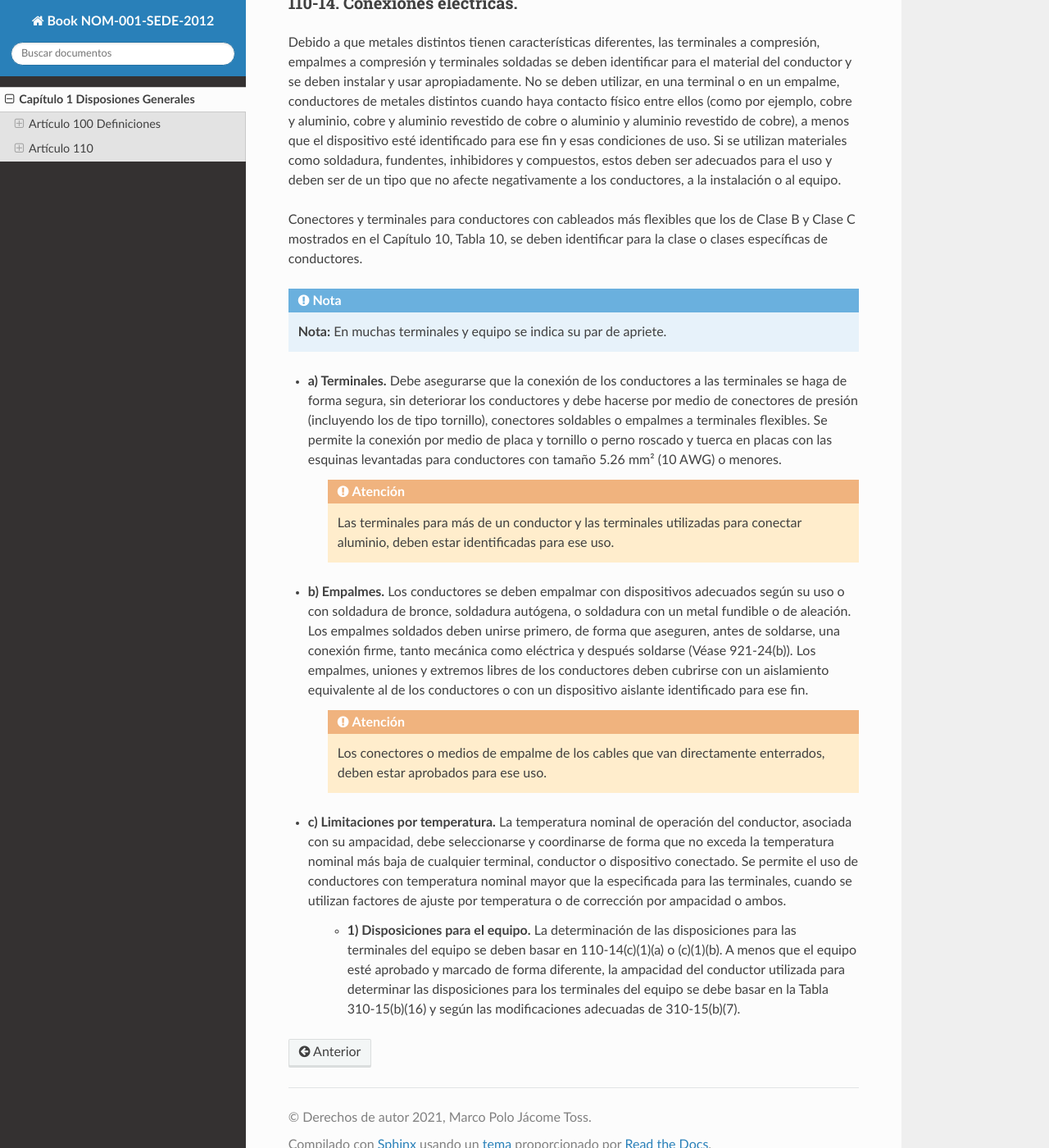
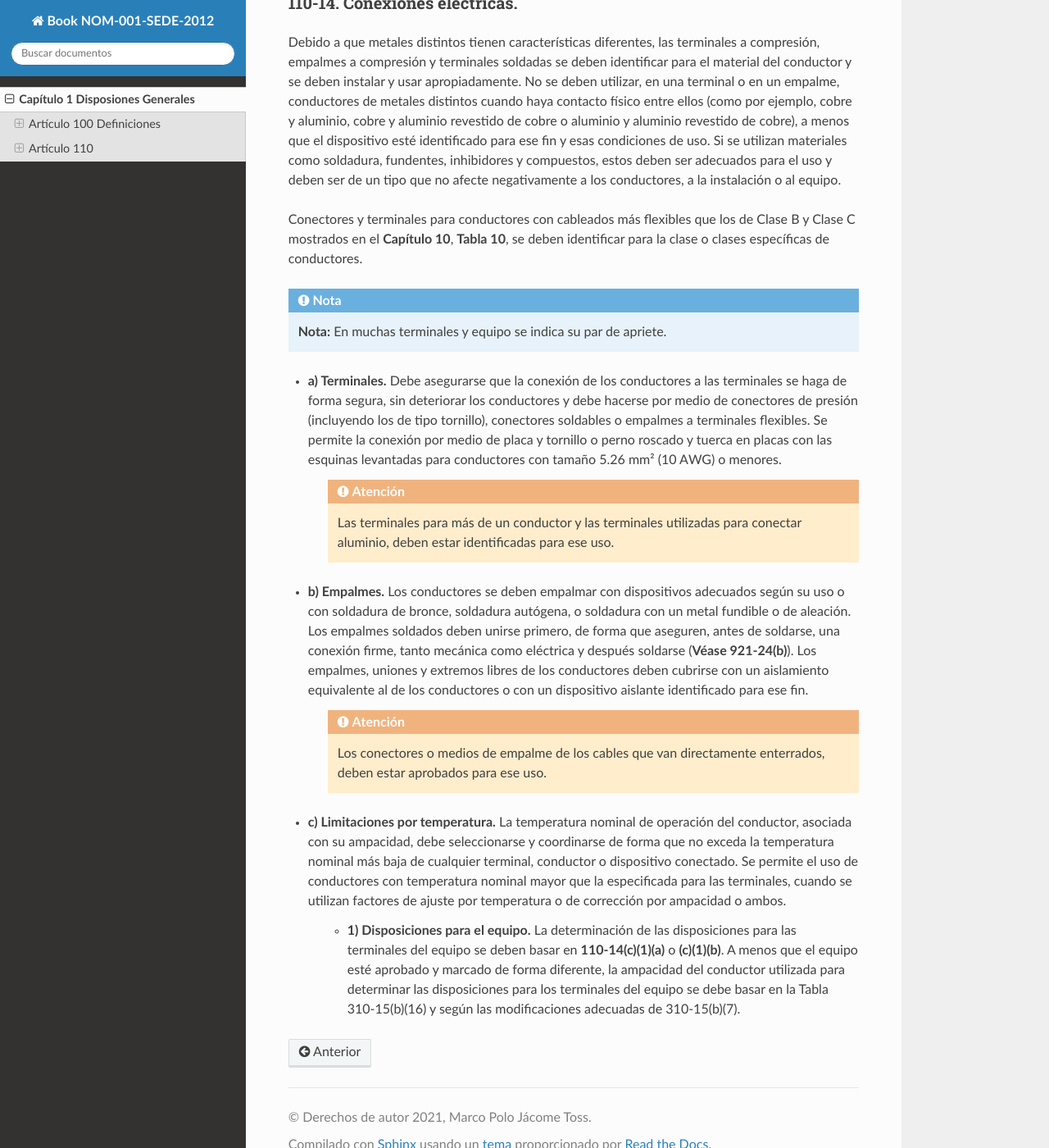
Before and after one commit to jacometoss/Book-NOM-001-SEDE-2012, a Sphinx documentation site: the page built from docs/100/index.rst, in a window 1280 px wide and 1400 px high, scrolled down 19265 px. Shown: the whole window at 82% size. Built offline with Sphinx 7.4.7 and the Read the Docs theme 2.0.0, drawn with Linux system fonts in a browser that asks for light colours.

Commit message:
Add files via upload

```diff
--- a/docs/100/index.rst
+++ b/docs/100/index.rst
@@ -425,7 +425,7 @@ Los equipos eléctricos se deben instalar de manera limpia y competente.
 ------------------------------
 Debido a que metales distintos tienen características diferentes, las terminales a compresión, empalmes a compresión y terminales soldadas se deben identificar para el material del conductor y se deben instalar y usar apropiadamente. No se deben utilizar, en una terminal o en un empalme, conductores de metales distintos cuando haya contacto físico entre ellos (como por ejemplo, cobre y aluminio, cobre y aluminio revestido de cobre o aluminio y aluminio revestido de cobre), a menos que el dispositivo esté identificado para ese fin y esas condiciones de uso. Si se utilizan materiales como soldadura, fundentes, inhibidores y compuestos, estos deben ser adecuados para el uso y deben ser de un tipo que no afecte negativamente a los conductores, a la instalación o al equipo.
 
-Conectores y terminales para conductores con cableados más flexibles que los de Clase B y Clase C mostrados en el Capítulo 10, Tabla 10, se deben identificar para la clase o clases específicas de conductores.
+Conectores y terminales para conductores con cableados más flexibles que los de Clase B y Clase C mostrados en el **Capítulo 10**, **Tabla 10**, se deben identificar para la clase o clases específicas de conductores.
 
 .. note::
 	**Nota:** En muchas terminales y equipo se indica su par de apriete.
@@ -435,11 +435,11 @@ Conectores y terminales para conductores con cableados más flexibles que los de
 	.. attention::
 		Las terminales para más de un conductor y las terminales utilizadas para conectar aluminio, deben estar identificadas para ese uso.
 
-* **b) Empalmes.** Los conductores se deben empalmar con dispositivos adecuados según su uso o con soldadura de bronce, soldadura autógena, o soldadura con un metal fundible o de aleación. Los empalmes soldados deben unirse primero, de forma que aseguren, antes de soldarse, una conexión firme, tanto mecánica como eléctrica y después soldarse (Véase 921-24(b)). Los empalmes, uniones y extremos libres de los conductores deben cubrirse con un aislamiento equivalente al de los conductores o con un dispositivo aislante identificado para ese fin.
+* **b) Empalmes.** Los conductores se deben empalmar con dispositivos adecuados según su uso o con soldadura de bronce, soldadura autógena, o soldadura con un metal fundible o de aleación. Los empalmes soldados deben unirse primero, de forma que aseguren, antes de soldarse, una conexión firme, tanto mecánica como eléctrica y después soldarse (**Véase 921-24(b)**). Los empalmes, uniones y extremos libres de los conductores deben cubrirse con un aislamiento equivalente al de los conductores o con un dispositivo aislante identificado para ese fin.
 
 	.. attention::
 		Los conectores o medios de empalme de los cables que van directamente enterrados, deben estar aprobados para ese uso.
 
 * **c) Limitaciones por temperatura.** La temperatura nominal de operación del conductor, asociada con su ampacidad, debe seleccionarse y coordinarse de forma que no exceda la temperatura nominal más baja de cualquier terminal, conductor o dispositivo conectado. Se permite el uso de conductores con temperatura nominal mayor que la especificada para las terminales, cuando se utilizan factores de ajuste por temperatura o de corrección por ampacidad o ambos.
 
-	* **1) Disposiciones para el equipo.** La determinación de las disposiciones para las terminales del equipo se deben basar en 110-14(c)(1)(a) o (c)(1)(b). A menos que el equipo esté aprobado y marcado de forma diferente, la ampacidad del conductor utilizada para determinar las disposiciones para los terminales del equipo se debe basar en la Tabla 310-15(b)(16) y según las modificaciones adecuadas de 310-15(b)(7).
+	* **1) Disposiciones para el equipo.** La determinación de las disposiciones para las terminales del equipo se deben basar en **110-14(c)(1)(a)** o **(c)(1)(b)**. A menos que el equipo esté aprobado y marcado de forma diferente, la ampacidad del conductor utilizada para determinar las disposiciones para los terminales del equipo se debe basar en la Tabla 310-15(b)(16) y según las modificaciones adecuadas de 310-15(b)(7).
```
